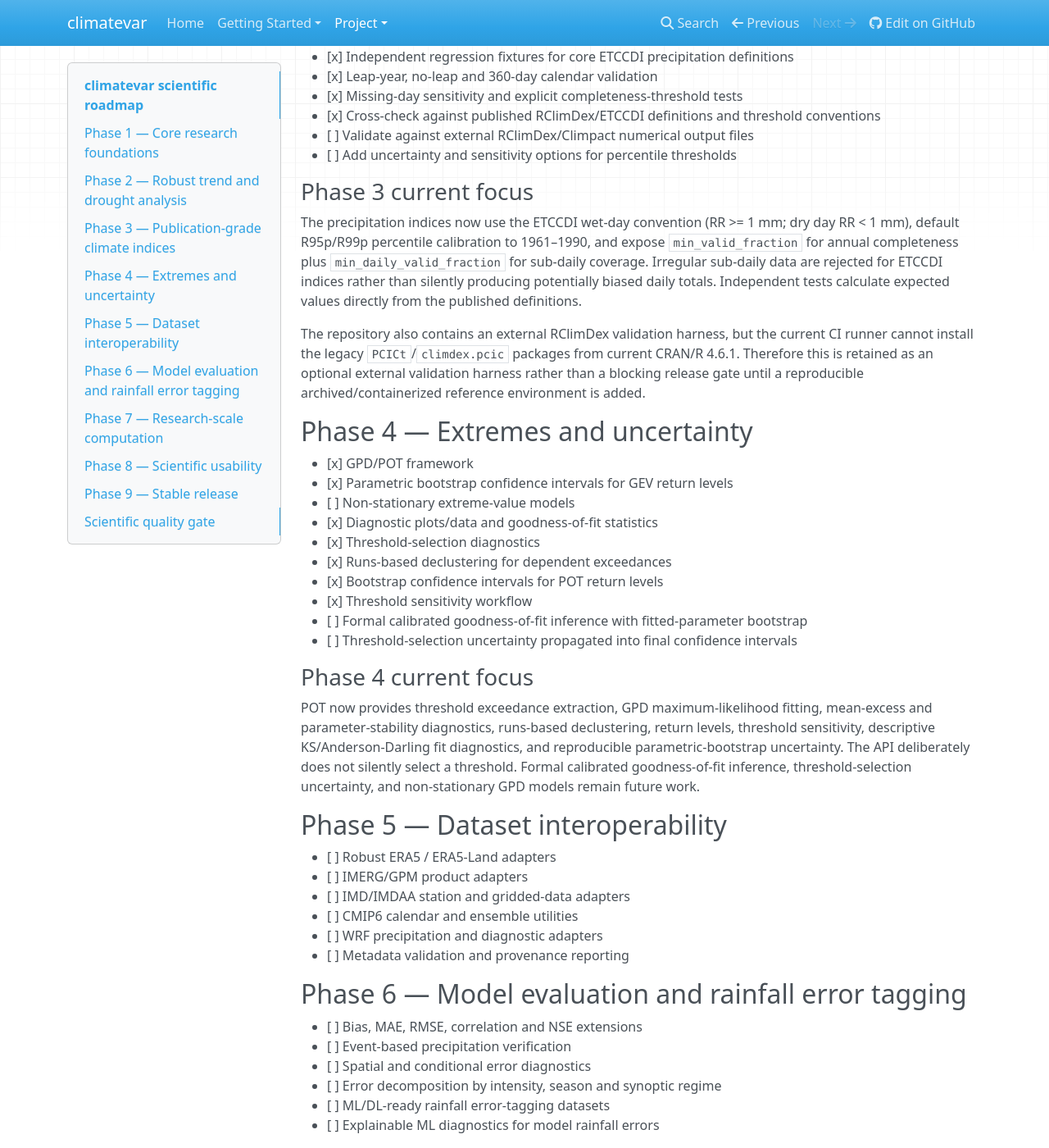
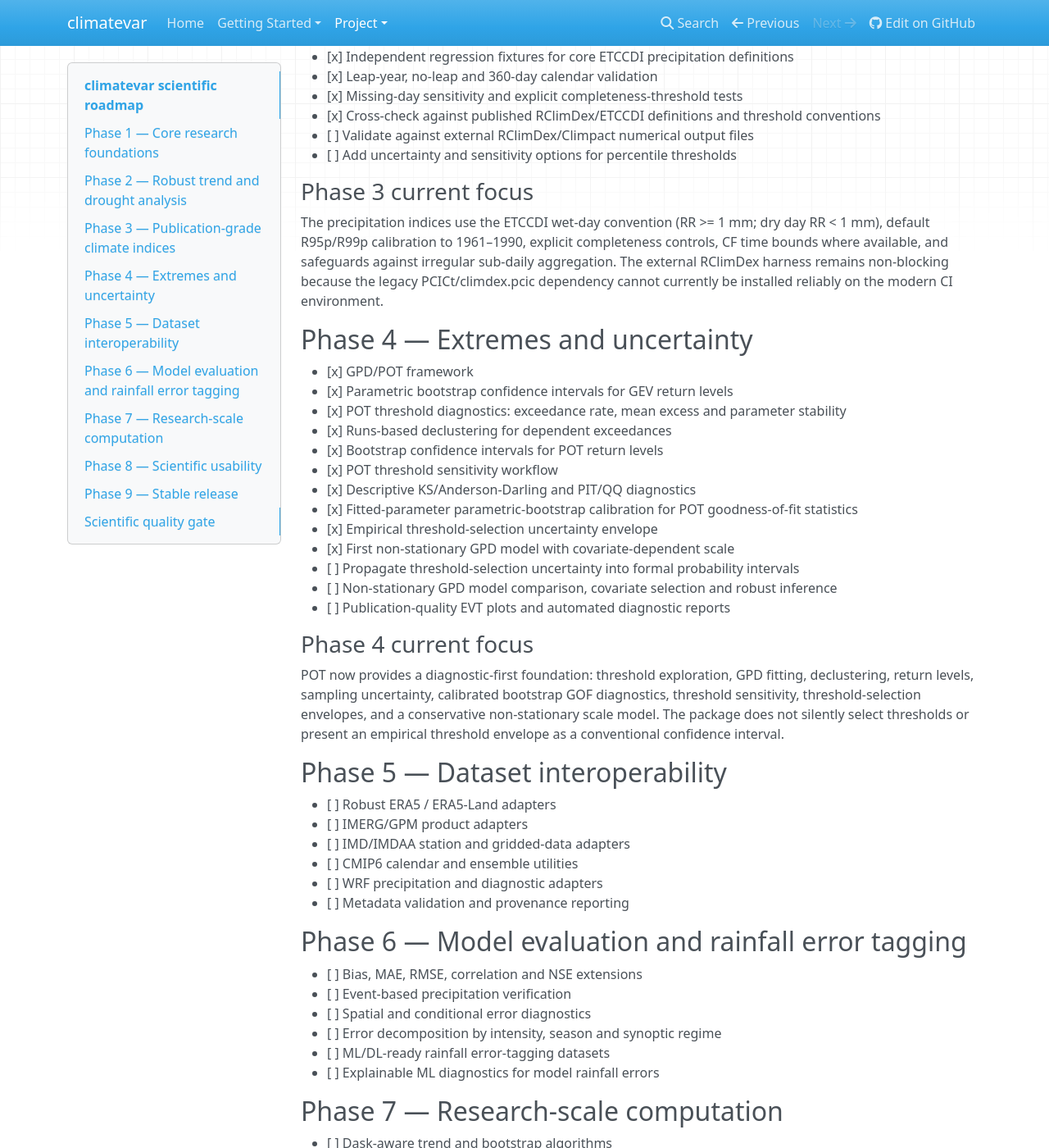
Before and after one commit to sanjeevsingh-original/climatevar, an MkDocs documentation site: the page built from docs/roadmap.md, in a window 1280 px wide and 1400 px high, scrolled down 1042 px. Shown: the whole window at 82% size. Built offline with MkDocs 1.6.1, drawn with Linux system fonts in a browser that asks for light colours; nearby versions of some CDN libraries; some of the changed text lies outside the part shown.

Commit message:
Update roadmap for completed EVT work

```diff
--- a/docs/roadmap.md
+++ b/docs/roadmap.md
@@ -3,7 +3,6 @@
 This roadmap prioritizes scientific correctness, reproducibility and research usefulness before API expansion.
 
 ## Phase 1 — Core research foundations
-
 - [x] xarray-first data model and package structure
 - [x] Climatology, anomalies and completeness diagnostics
 - [x] Precipitation indices and explicit unit handling
@@ -15,7 +14,6 @@ This roadmap prioritizes scientific correctness, reproducibility and research us
 - [x] Automated tests and documentation workflow
 
 ## Phase 2 — Robust trend and drought analysis
-
 - [x] Classical Mann-Kendall and Sen slope
 - [x] Autocorrelation-aware modified Mann-Kendall
 - [x] Trend-free pre-whitening
@@ -24,15 +22,14 @@ This roadmap prioritizes scientific correctness, reproducibility and research us
 - [x] Area-weighted regional trends
 - [x] Moving-block bootstrap field significance
 - [x] Formal SPI/SPEI foundation
-- [x] Benchmark classical MK, Sen slope and modified MK against independent reference calculations
-- [x] Add moving-block bootstrap confidence intervals for Sen slopes and regional trends
-- [ ] Add DFA-based persistence/long-memory diagnostics
+- [x] Independent numerical reference checks for trend methods
+- [x] Moving-block bootstrap confidence intervals for Sen slopes and regional trends
+- [x] DFA-based persistence/long-memory diagnostic
 
 ### Phase 2 scientific status
-Trend methods now include independent numerical reference checks. Sen's slope uses the pairwise-slope definition implemented by SciPy's `theilslopes`. Modified MK remains explicitly documented as a Yue-Wang-style effective-sample-size correction rather than a Hamed-Rao implementation. DFA remains planned and is not claimed as a completed API feature.
+Trend methods include independent numerical reference checks. Sen's slope follows the pairwise-slope definition implemented by SciPy's `theilslopes`. Modified MK is explicitly a Yue-Wang-style effective-sample-size correction rather than a Hamed-Rao implementation. DFA is available as a persistence/scaling diagnostic and should not be interpreted alone as proof of long-range dependence.
 
 ## Phase 3 — Publication-grade climate indices
-
 - [x] Calendar-aware ETCCDI-style precipitation definitions for core rainfall indices
 - [x] Wet-day threshold conventions and explicit annual completeness controls
 - [x] Fixed percentile baseline support with 1961–1990 as the ETCCDI default
@@ -46,28 +43,27 @@ Trend methods now include independent numerical reference checks. Sen's slope us
 - [ ] Add uncertainty and sensitivity options for percentile thresholds
 
 ### Phase 3 current focus
-The precipitation indices now use the ETCCDI wet-day convention (RR >= 1 mm; dry day RR < 1 mm), default R95p/R99p percentile calibration to 1961–1990, and expose `min_valid_fraction` for annual completeness plus `min_daily_valid_fraction` for sub-daily coverage. Irregular sub-daily data are rejected for ETCCDI indices rather than silently producing potentially biased daily totals. Independent tests calculate expected values directly from the published definitions.
-
-The repository also contains an external RClimDex validation harness, but the current CI runner cannot install the legacy `PCICt`/`climdex.pcic` packages from current CRAN/R 4.6.1. Therefore this is retained as an optional external validation harness rather than a blocking release gate until a reproducible archived/containerized reference environment is added.
+The precipitation indices use the ETCCDI wet-day convention (RR >= 1 mm; dry day RR < 1 mm), default R95p/R99p calibration to 1961–1990, explicit completeness controls, CF time bounds where available, and safeguards against irregular sub-daily aggregation. The external RClimDex harness remains non-blocking because the legacy PCICt/climdex.pcic dependency cannot currently be installed reliably on the modern CI environment.
 
 ## Phase 4 — Extremes and uncertainty
-
 - [x] GPD/POT framework
 - [x] Parametric bootstrap confidence intervals for GEV return levels
-- [ ] Non-stationary extreme-value models
-- [x] Diagnostic plots/data and goodness-of-fit statistics
-- [x] Threshold-selection diagnostics
+- [x] POT threshold diagnostics: exceedance rate, mean excess and parameter stability
 - [x] Runs-based declustering for dependent exceedances
 - [x] Bootstrap confidence intervals for POT return levels
-- [x] Threshold sensitivity workflow
-- [ ] Formal calibrated goodness-of-fit inference with fitted-parameter bootstrap
-- [ ] Threshold-selection uncertainty propagated into final confidence intervals
+- [x] POT threshold sensitivity workflow
+- [x] Descriptive KS/Anderson-Darling and PIT/QQ diagnostics
+- [x] Fitted-parameter parametric-bootstrap calibration for POT goodness-of-fit statistics
+- [x] Empirical threshold-selection uncertainty envelope
+- [x] First non-stationary GPD model with covariate-dependent scale
+- [ ] Propagate threshold-selection uncertainty into formal probability intervals
+- [ ] Non-stationary GPD model comparison, covariate selection and robust inference
+- [ ] Publication-quality EVT plots and automated diagnostic reports
 
 ### Phase 4 current focus
-POT now provides threshold exceedance extraction, GPD maximum-likelihood fitting, mean-excess and parameter-stability diagnostics, runs-based declustering, return levels, threshold sensitivity, descriptive KS/Anderson-Darling fit diagnostics, and reproducible parametric-bootstrap uncertainty. The API deliberately does not silently select a threshold. Formal calibrated goodness-of-fit inference, threshold-selection uncertainty, and non-stationary GPD models remain future work.
+POT now provides a diagnostic-first foundation: threshold exploration, GPD fitting, declustering, return levels, sampling uncertainty, calibrated bootstrap GOF diagnostics, threshold sensitivity, threshold-selection envelopes, and a conservative non-stationary scale model. The package does not silently select thresholds or present an empirical threshold envelope as a conventional confidence interval.
 
 ## Phase 5 — Dataset interoperability
-
 - [ ] Robust ERA5 / ERA5-Land adapters
 - [ ] IMERG/GPM product adapters
 - [ ] IMD/IMDAA station and gridded-data adapters
@@ -76,7 +72,6 @@ POT now provides threshold exceedance extraction, GPD maximum-likelihood fitting
 - [ ] Metadata validation and provenance reporting
 
 ## Phase 6 — Model evaluation and rainfall error tagging
-
 - [ ] Bias, MAE, RMSE, correlation and NSE extensions
 - [ ] Event-based precipitation verification
 - [ ] Spatial and conditional error diagnostics
@@ -85,7 +80,6 @@ POT now provides threshold exceedance extraction, GPD maximum-likelihood fitting
 - [ ] Explainable ML diagnostics for model rainfall errors
 
 ## Phase 7 — Research-scale computation
-
 - [ ] Dask-aware trend and bootstrap algorithms
 - [ ] Chunk-aware spatial statistics
 - [ ] Performance benchmarks for regional and continental grids
@@ -93,7 +87,6 @@ POT now provides threshold exceedance extraction, GPD maximum-likelihood fitting
 - [ ] Optional accelerated numerical backends where justified
 
 ## Phase 8 — Scientific usability
-
 - [ ] Publication-quality plotting utilities
 - [ ] Reproducible worked examples for Indian Summer Monsoon research
 - [ ] Example workflows for Odisha precipitation extremes
@@ -102,7 +95,6 @@ POT now provides threshold exceedance extraction, GPD maximum-likelihood fitting
 - [ ] Research-method reporting helpers
 
 ## Phase 9 — Stable release
-
 - [ ] API stability review
 - [ ] Deprecation and compatibility policy
 - [ ] Versioned documentation
@@ -112,14 +104,4 @@ POT now provides threshold exceedance extraction, GPD maximum-likelihood fitting
 - [ ] Reproducible release benchmarks
 
 ## Scientific quality gate
-
-A feature should not be considered publication-ready merely because its numerical output looks plausible. Before a major method is promoted to a stable API, `climatevar` should have:
-
-1. an explicit mathematical/statistical definition;
-2. documented assumptions and limitations;
-3. synthetic-data tests with known behavior;
-4. comparison against an independent reference where available;
-5. clear treatment of missing data and calendars;
-6. reproducible random seeds for stochastic procedures;
-7. appropriate uncertainty or significance reporting; and
-8. documentation showing how the method should be reported in a scientific paper.
+Before a major method is promoted to a stable API, `climatevar` should have: (1) an explicit mathematical/statistical definition; (2) documented assumptions and limitations; (3) synthetic-data tests; (4) independent reference comparison where available; (5) clear missing-data and calendar treatment; (6) reproducible stochastic procedures; (7) appropriate uncertainty/significance reporting; and (8) documentation showing how the method should be reported scientifically.
```
